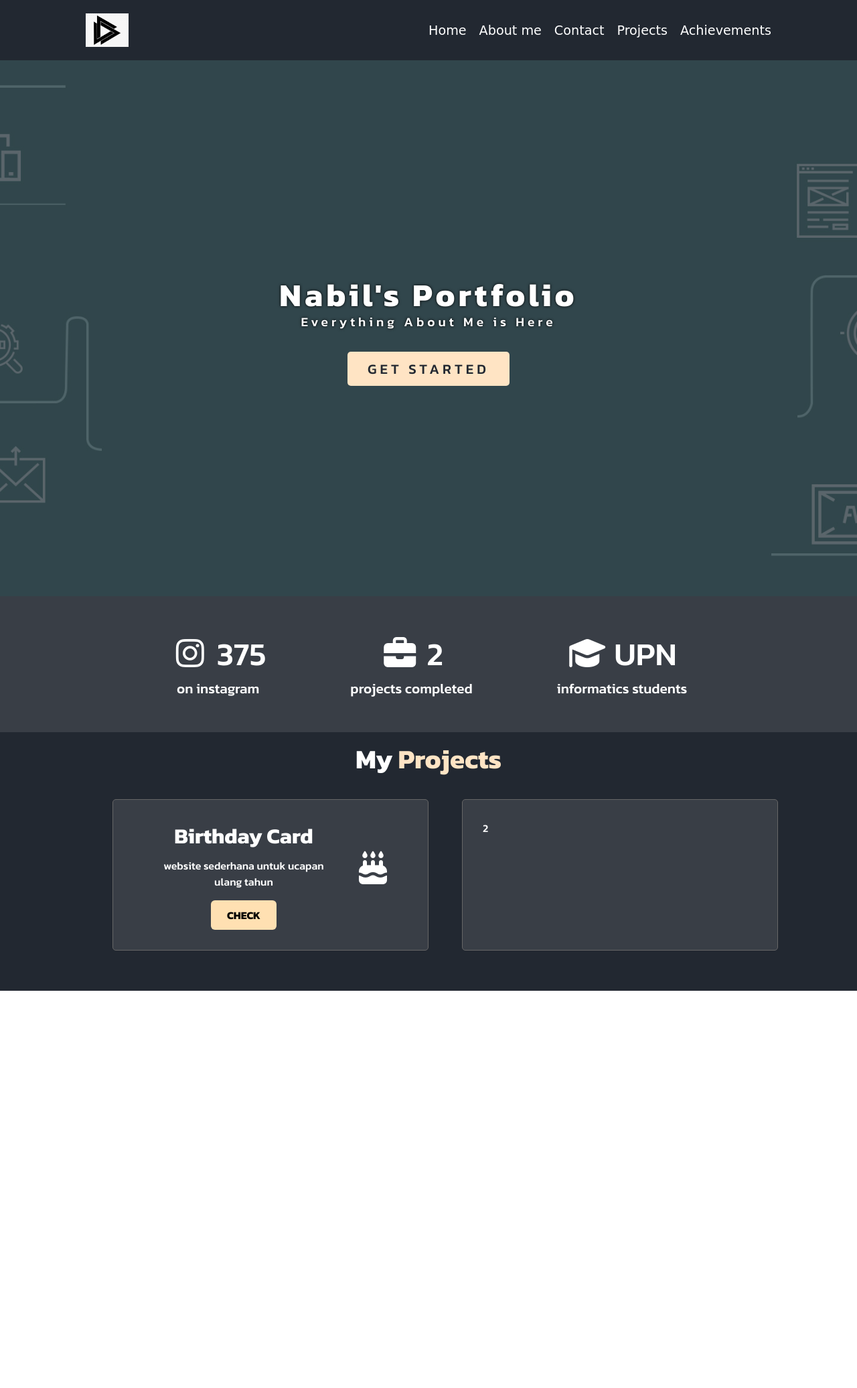
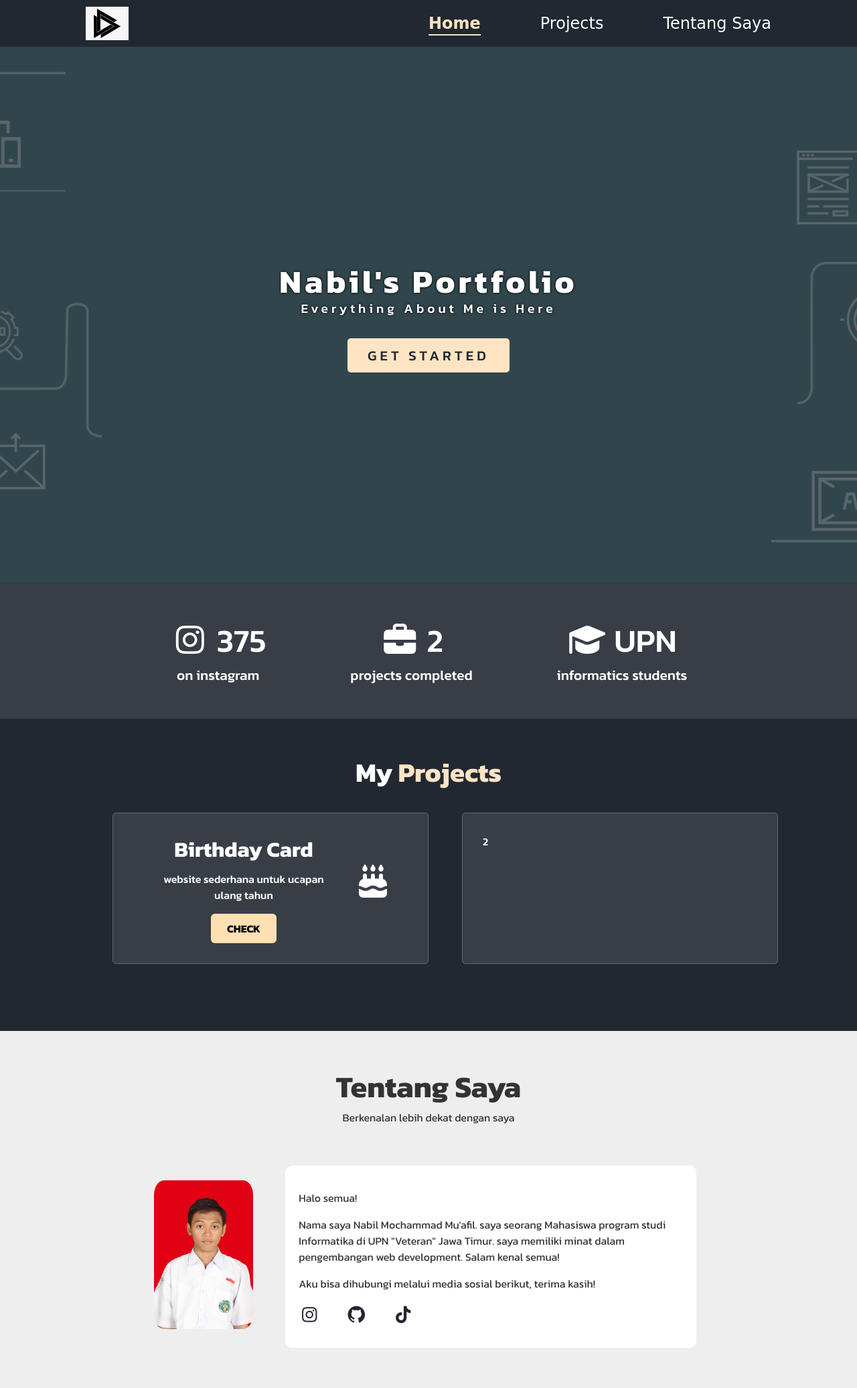
Before and after one commit to Nabil-Muafil/Portofolio, a plain HTML site: page index.html in a window 1280 px wide. Shown: the whole page at 67% size. Before the commit the page ends 1479 px from the top, so only its background shows below. Drawn offline with Linux system fonts and the light colour scheme; a web font is replaced by a local one.

Commit message:
update tentang saya, scrollspy, nambahin js, hover menu

```diff
--- a/css/style.css
+++ b/css/style.css
@@ -2,6 +2,10 @@
 @import url('https://fonts.googleapis.com/css2?family=Kanit:ital,wght@0,100;0,200;0,300;0,400;0,500;0,600;0,700;0,800;0,900;1,100;1,200;1,300;1,400;1,500;1,600;1,700;1,800;1,900&display=swap');
 
 html,
+html {
+    scroll-behavior: smooth;
+}
+
 body {
     margin: 0px;
     padding: 0px;
@@ -14,7 +18,7 @@ body {
 .wrapper {
     width: 1024px;
     margin: auto;
-    padding: 20px 0px 20px 0px;
+    padding: 10px 0px 10px 0px;
 }
 
 /* menu */
@@ -29,7 +33,7 @@ nav {
 nav > .wrapper {
     display: flex;
     justify-content: space-between;
-    font-size: 1.2rem;
+    font-size: 1.5rem;
     align-items: center;
 }
 
@@ -45,9 +49,45 @@ nav > .wrapper {
     justify-content: space-between;
 }
 
+/* Styling dasar link menu */
 .menu > ul > li > a {
     text-decoration: none;
-    color: #fff
+    color: #fff;
+    position: relative;
+    padding-bottom: 4px;
+    transition: color 0.3s ease;
+}
+
+/* Efek garis bawah halus (pseudo-element) */
+.menu > ul > li > a::after {
+    content: '';
+    position: absolute;
+    width: 0%;
+    height: 2px;
+    bottom: 0;
+    left: 50%;
+    background-color: bisque;
+    transition: all 0.3s ease;
+    transform: translateX(-50%);
+}
+
+/* Efek saat kursor di-hover */
+.menu > ul > li > a:hover {
+    color: bisque; /* Warna teks berubah saat kursor nempel */
+}
+
+.menu > ul > li > a:hover::after {
+    width: 100%; /* Garis bawah melebar otomatis */
+}
+
+/* Menu yang sedang aktif saat di-scroll */
+.menu > ul > li > a.active {
+    color: bisque;
+    font-weight: bold;
+}
+
+.menu > ul > li > a.active::after {
+    width: 100%; /* Garis bawah tetap penuh jika menu aktif */
 }
 
 .logo {
@@ -186,6 +226,7 @@ a {
     font-family: "Kanit", sans-serif;
     font-weight: 500;
     font-style: normal;
+    padding: 50px 0px 50px 0px;
 }
 
 #projects > .wrapper > h4 {
@@ -259,3 +300,70 @@ a {
     transform: translateY(-1px);
     box-shadow: 0 2px 6px rgba(0, 0, 0, 0.15);
 }
+
+/*tentang saya*/
+#tentang-saya {
+    background-color: #eeeeee;
+    color: #333;
+    font-family: "Kanit", sans-serif;
+}
+
+#tentang-saya > .wrapper {
+    padding: 50px 0px 50px 0px;
+}
+
+#tentang-saya > .wrapper > h4 {
+    text-align: center;
+    font-size: 2.8rem;
+    margin: 0px;
+    padding: 0px;
+}
+
+#tentang-saya > .wrapper > p {
+    text-align: center;
+    margin: 0px;
+    padding: 0px;
+    margin-bottom: 50px;
+}
+
+#tentang-saya > .wrapper > div {
+    display: flex;
+    margin: auto;
+    width: 80%;
+    justify-content: space-between;
+    align-items: center;
+}
+
+#tentang-saya > .wrapper > div > .foto {
+    width: 18%;
+}
+
+#tentang-saya > .wrapper > div > .foto > img {
+    max-width: 100%;
+    border-radius: 10%;
+}
+
+#tentang-saya > .wrapper > div > .deskripsi {
+    width: 70%;
+    padding: 20px;
+    margin: 10px;
+    background-color: #fff;
+    border-radius: 10px;
+}
+
+.medsos {
+    display: flex;
+    width: 30%;
+    justify-content: space-between;
+    margin: 0px 0px 10px 0px;
+}
+
+.medsos a {
+    color: #222831;
+    font-size: 1.6rem;
+    transition: color 0.3s ease;
+}
+
+.medsos a:hover {
+    color: #E4405F;
+}
--- a/index.html
+++ b/index.html
@@ -14,30 +14,28 @@
         <div class="logo"><img src="img/logo.png"></div>
         <div class="menu">
             <ul>
-                <li><a href="#">Home</a></li>
-                <li><a href="#">About me</a></li>
-                <li><a href="#">Contact</a></li>
-                <li><a href="#">Projects</a></li>
-                <li><a href="#">Achievements</a></li>
+                <li><a href="#home" class="active">Home</a></li>
+                <li><a href="#statistic">Projects</a></li>
+                <li><a href="#tentang-saya">Tentang Saya</a></li>
             </ul>
         </div>
         </div>
     </nav>
 
     <!--jumbotron-->
-    <header>
+    <header id="home">
         <div class="header-opacity"></div>
         <div class="header-jumbotron">
             <h4>Nabil's Portfolio</h4>
             <p>Everything About Me is Here</p>
-            <a href="" class="button button-xl">Get Started</a>
+            <a href="#statistic" class="button button-xl">Get Started</a>
         </div>
     </header>
 
     <section id="statistic">
         <div class="wrapper">
             <div>
-                <p><i class="fa-brands fa-instagram"></i></i>375</p>
+                <p><i class="fa-brands fa-instagram"></i>375</p>
                 <small>on instagram</small>
             </div>
             <div>
@@ -71,5 +69,27 @@
         </div>
     </section>
 
+    <!--Tentang saya-->
+    <section id="tentang-saya">
+        <div class="wrapper">
+            <h4>Tentang Saya</h4>
+            <p>Berkenalan lebih dekat dengan saya</p>
+            <div>
+                <div class="foto"><img src="img/aku.jpg"></div>
+                <div class="deskripsi">
+                    <p>Halo semua!</p>
+                    <p>Nama saya Nabil Mochammad Mu'afil. saya seorang Mahasiswa program studi Informatika di UPN "Veteran" Jawa Timur. saya memiliki minat dalam pengembangan web development. Salam kenal semua!</p>
+                    <p>Aku bisa dihubungi melalui media sosial berikut, terima kasih!</p>
+                    <div class="medsos">
+                        <a href="https://instagram.com/nabil.muafil_"><i class="fa-brands fa-instagram"></i></a>
+                        <a href="https://github.com/Nabil-Muafil"><i class="fa-brands fa-github"></i></a>
+                        <a href="https://tiktok.com/@trenabs_"><i class="fa-brands fa-tiktok"></i></a>
+                    </div>
+                    </div>
+                </div>
+        </div>
+    </section>
+
+    <script src="js/script.js"></script>
 </body>
 </html>
--- /dev/null
+++ b/js/script.js
@@ -0,0 +1,29 @@
+const sections = document.querySelectorAll('header, section');
+const navLinks = document.querySelectorAll('.menu ul li a');
+
+const observerOptions = {
+  root: null,
+  rootMargin: '-30% 0px -60% 0px',
+  threshold: 0
+};
+
+const observer = new IntersectionObserver((entries) => {
+  entries.forEach(entry => {
+    if (entry.isIntersecting) {
+      const currentId = entry.target.getAttribute('id');
+
+      navLinks.forEach(link => {
+        link.classList.remove('active');
+        if (link.getAttribute('href') === `#${currentId}`) {
+          link.classList.add('active');
+        }
+      });
+    }
+  });
+}, observerOptions);
+
+sections.forEach(section => {
+  if (section.getAttribute('id')) {
+    observer.observe(section);
+  }
+});
```
Also changed, not shown: img/aku.jpg (added).
